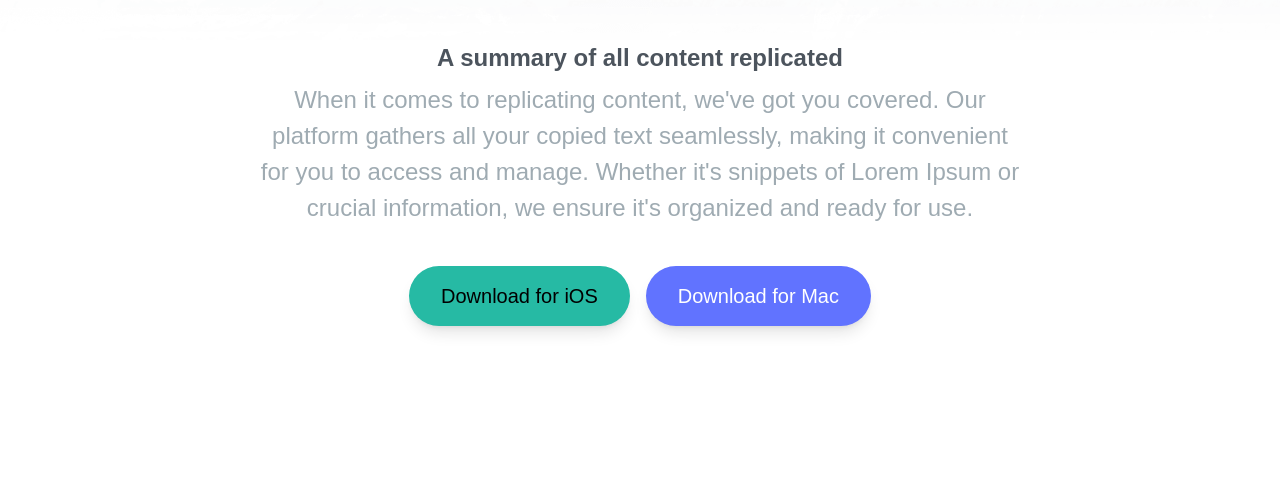
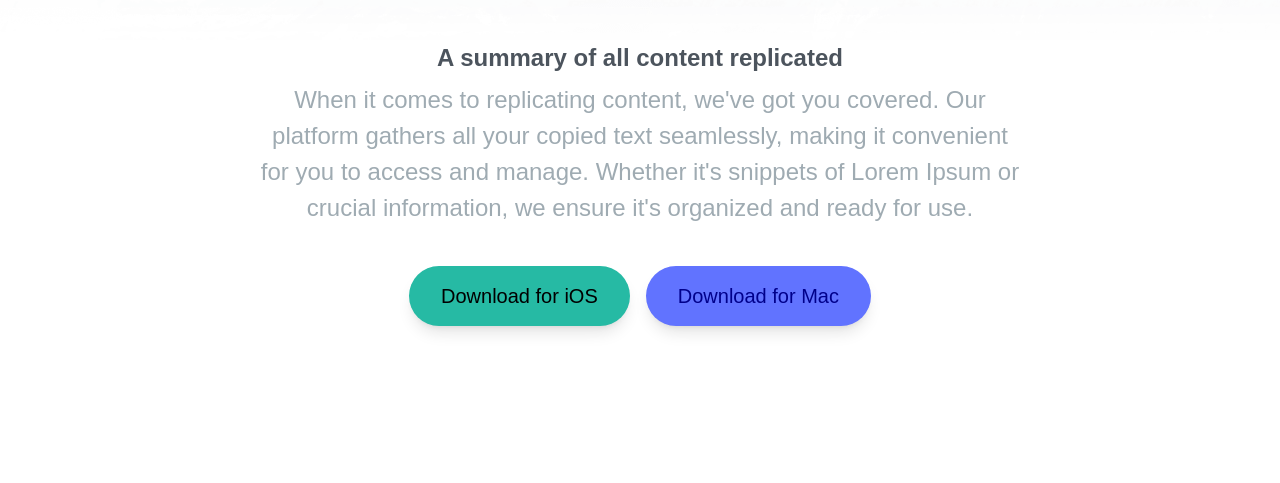
Before and after one commit to LorenzSalonga/appdev-midterm, a plain HTML site: page index.html in a window 1280 px wide. Shown: the part 275-758 px from the top of the page. Drawn offline with Linux system fonts and the light colour scheme; a web font is replaced by a local one.

Commit message:
Update index.html

```diff
--- a/index.html
+++ b/index.html
@@ -49,7 +49,7 @@
           <a
             href="#"
             class="p-4 px-8 duration-200 rounded-full shadow-lg bg-lightBlue hover:opacity-80"
-           style="color: dark;">
+           style="color: darkblue;">
             Download for Mac
           </a>
         </div>
```
